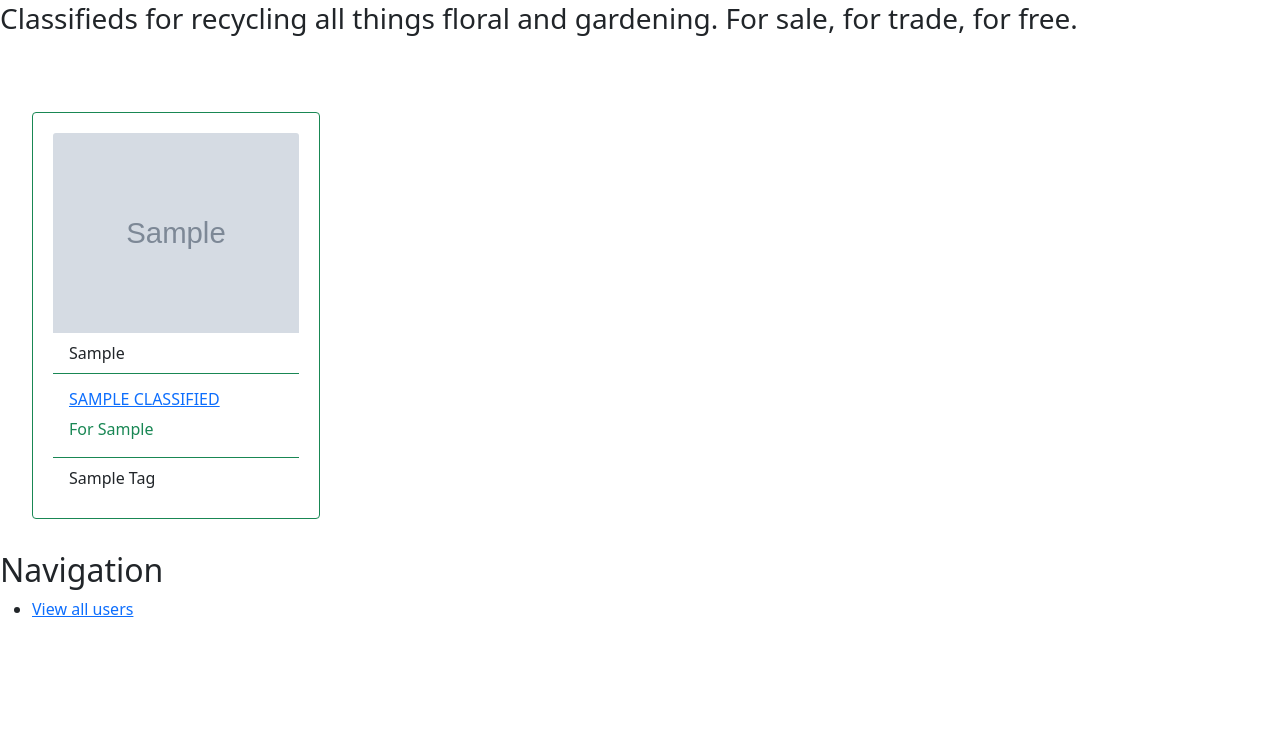
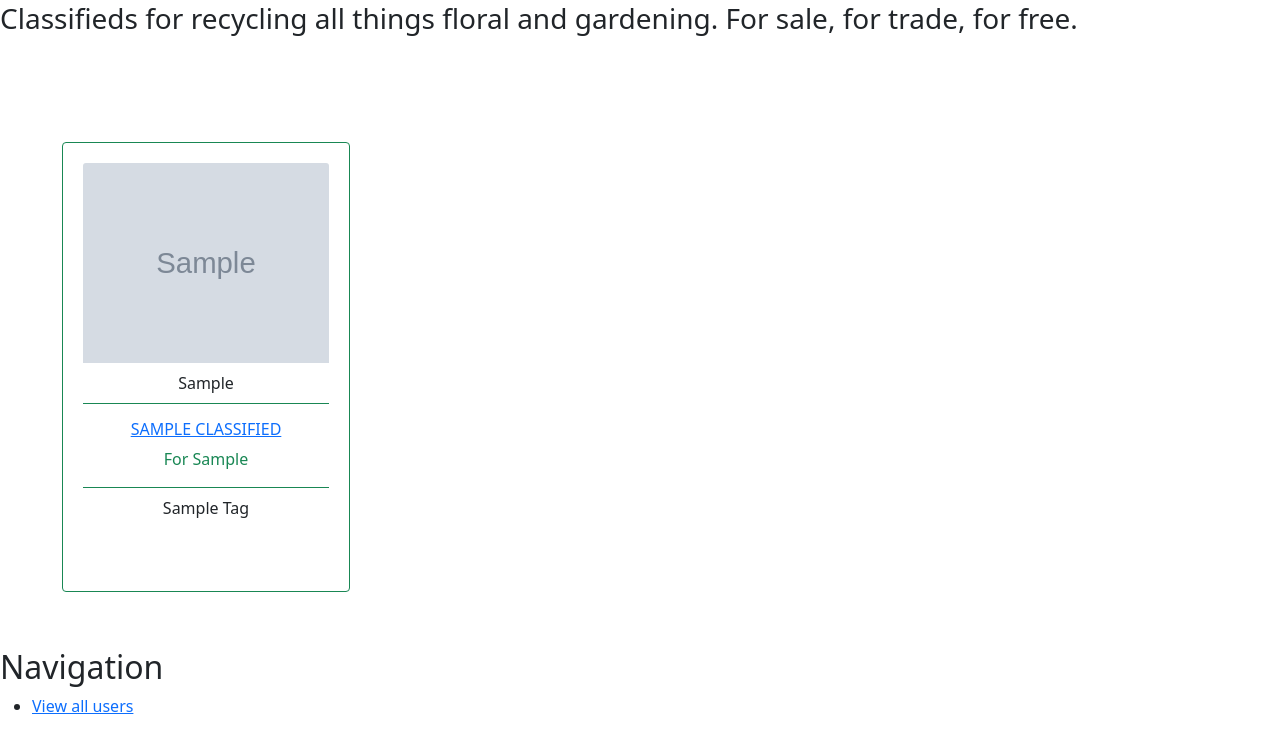
Before and after one commit to joannalee56/floracycle, a Flask app: page / in a window 1280 px wide. Shown: the part 154-888 px from the top of the page. Before the commit the page ends 771 px from the top, so only its background shows below. Run offline with Flask 2, Linux system fonts and the light colour scheme; tables that the repository leaves empty hold one stand-in row (values such as "Sample post"); grey boxes marked "Sample" are stand-in pictures.

Commit message:
Add CSS grid layout to cards

```diff
--- a/static/css/style.css
+++ b/static/css/style.css
@@ -100,6 +100,31 @@ div.content {
 
 
 
+/* Cards */
+/* .card-columns {
+  @include media-breakpoint-only(lg) {
+    column-count: 3;
+
+  }
+  @include media-breakpoint-only(xl) {
+    column-count: 3;
+  }
+} */
+
+.grid-container {
+  display: grid;
+  /* grid-column-gap: 50px; */
+  grid-template-columns: auto auto auto auto;
+  padding: 10px;
+}
+
+.grid-item {
+  background-color: rgba(255, 255, 255, 0.8);
+  padding: 20px;
+  text-align: center;
+  width: 300px;
+  height: 520px;
+}
 
 
 
--- a/templates/homepage.html
+++ b/templates/homepage.html
@@ -130,9 +130,10 @@
     <br>
 
     <ul>
-
+      <div class="grid-container">
         {% for classified in classifieds %}
-      <div class="card border-success mb-3" style="max-width: 18rem; display: inline-block;">
+        <div class="grid-item">
+          <div class="card border-success mb-3" style="max-width: 18rem; display: inline-block; width: 300px; height: 450px">
             <img class="card-img-top" src="{{ classified.post_image }}" class="classified-thumbnail" alt="Card image cap" width="200" height="200">
             <div class="card-header bg-transparent border-success">
               {% if classified.postal_code > 0 %}
@@ -160,10 +161,11 @@
               {% endfor %}
             </div>
           </div>
+        </div>
 
         {% endfor %}
     </div>
-
+</div>
 
 
 
@@ -174,9 +176,11 @@
     <br>
     <ul>
 
+      <div class="grid-container">
 
         {% for classified in classifieds %}
-    <div class="card border-success mb-3" style="max-width: 18rem; display: inline-block;">
+        <div class="grid-item">
+          <div class="card border-success mb-3" style="max-width: 18rem; display: inline-block; width: 300px; height: 450px">
             <img class="card-img-top" src="{{ classified.post_image }}" class="classified-thumbnail" alt="Card image cap" width="200" height="200">
             <div class="card-header bg-transparent border-success">
               <span class="postal_code_to_name">
@@ -206,8 +210,13 @@
               {% endfor %}
             </div>
           </div>
+        </div>
+        {% endfor %}
 
-    {% endfor %}
+
+      </div>
+
+
 
 
   </ul>
```
Also changed, not shown: templates/filter_by_tag.html (+5 -7 lines). Lines whose indentation alone changed are shown as unchanged.
